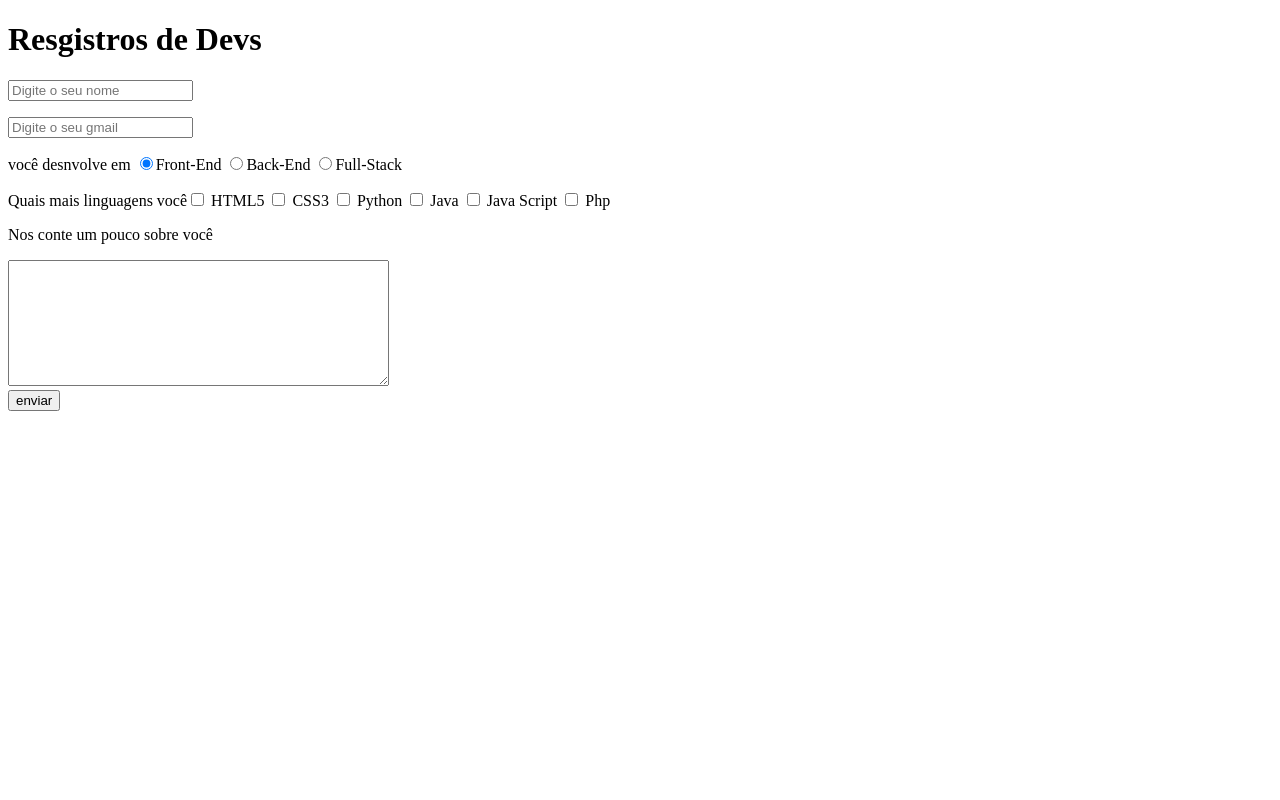
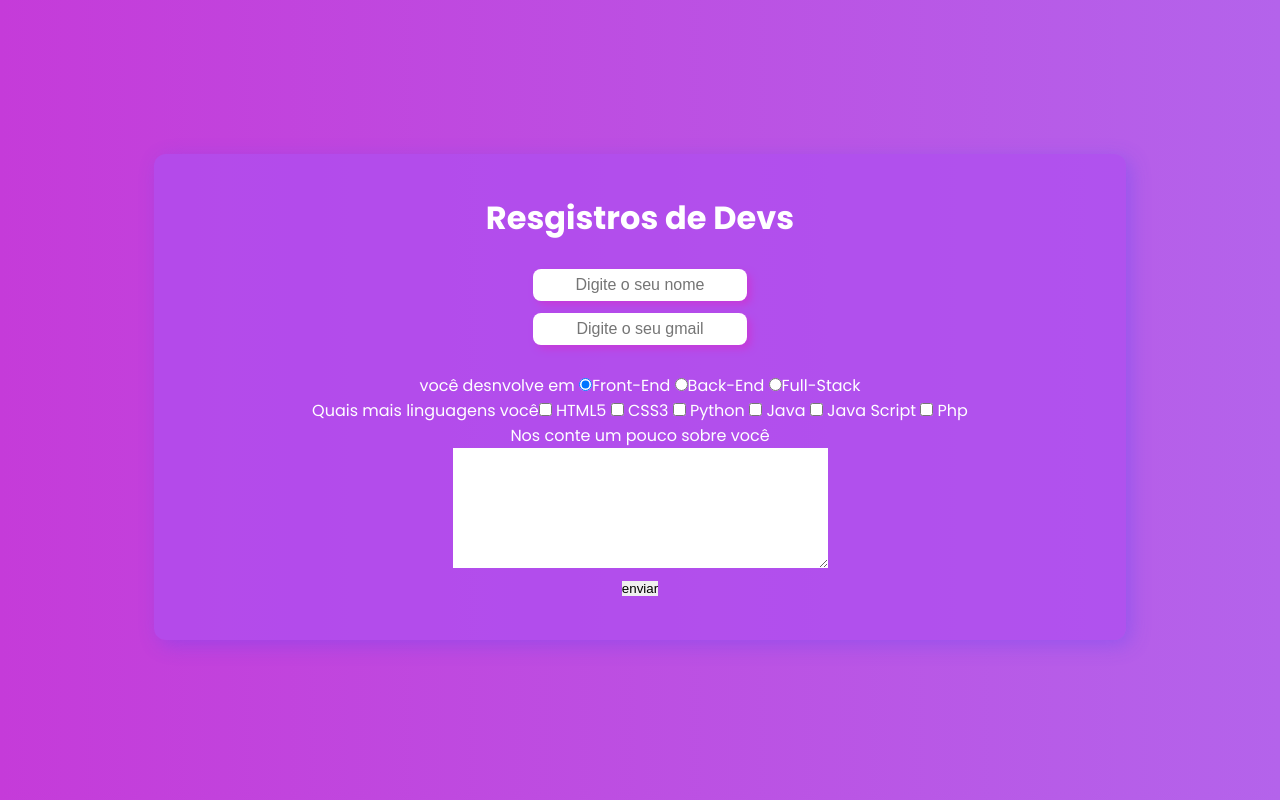
Before and after one commit to joao472762/ola--mundo, a plain HTML site: page site_com_repositório/index.html in a window 1280 px wide. Drawn offline with Linux system fonts and the light colour scheme.

Commit message:
começo do css

```diff
--- a/site_com_repositório/index.html
+++ b/site_com_repositório/index.html
@@ -5,6 +5,7 @@
     <meta http-equiv="X-UA-Compatible" content="IE=edge">
     <meta name="viewport" content="width=device-width, initial-scale=1.0">
     <title>registro de dev</title>
+<link rel="stylesheet" href="style.css">
 </head>
 <body>
     <main>
@@ -42,7 +43,7 @@
         <form action="">
             <section id="linguagens">
                 <div id="progama">
-                    <p>
+                    <p id="itens">
                         <label for="linguagem">
                             Quais mais linguagens você<input type="checkbox" name="html" class="linguagem"> HTML5 <input type="checkbox" name="css3" class="linguagem"> CSS3 <input type="checkbox" name="python" class="linguagem"> Python
                             <input type="checkbox" name="java" class="linguagem"> Java
--- /dev/null
+++ b/site_com_repositório/style.css
@@ -0,0 +1,39 @@
+@charset "UTF-8";
+@import url('https://fonts.googleapis.com/css2?family=Poppins:ital,wght@0,100;0,200;0,300;0,400;0,500;0,600;0,700;0,800;0,900;1,100;1,200;1,300;1,400;1,500;1,600;1,700;1,800;1,900&display=swap');
+
+*{margin:0;
+padding: 0;
+border: 0;
+}
+body{font-family: 'Poppins',Arial, Helvetica, sans-serif;
+display: flex;
+flex-direction: column;
+text-align: center;
+max-height: 100vh;
+min-width: 100vw;
+background: linear-gradient(to left, #b463eb, #C53BD9);
+color: white;}
+main{
+    background: #af4ef0bb;
+    margin: 12%;
+    border-radius: 12px;
+    padding: 2.5em;
+    box-shadow: 5px 5px 20px #4c43f84f;
+}
+header{
+    margin-bottom: 1.7em;
+}
+#dados{
+    margin: 1em;
+    text-align: center;
+}
+#nome, #gmail{
+    margin: 0px 0px 12px 0px;
+    border-radius: 8px;
+    padding: 7px;
+    box-shadow: 4px 4px 7px #C53BD9;
+    font-size: 1em;
+    outline: none;
+    text-align: center;
+    width: 200px;
+}
```
